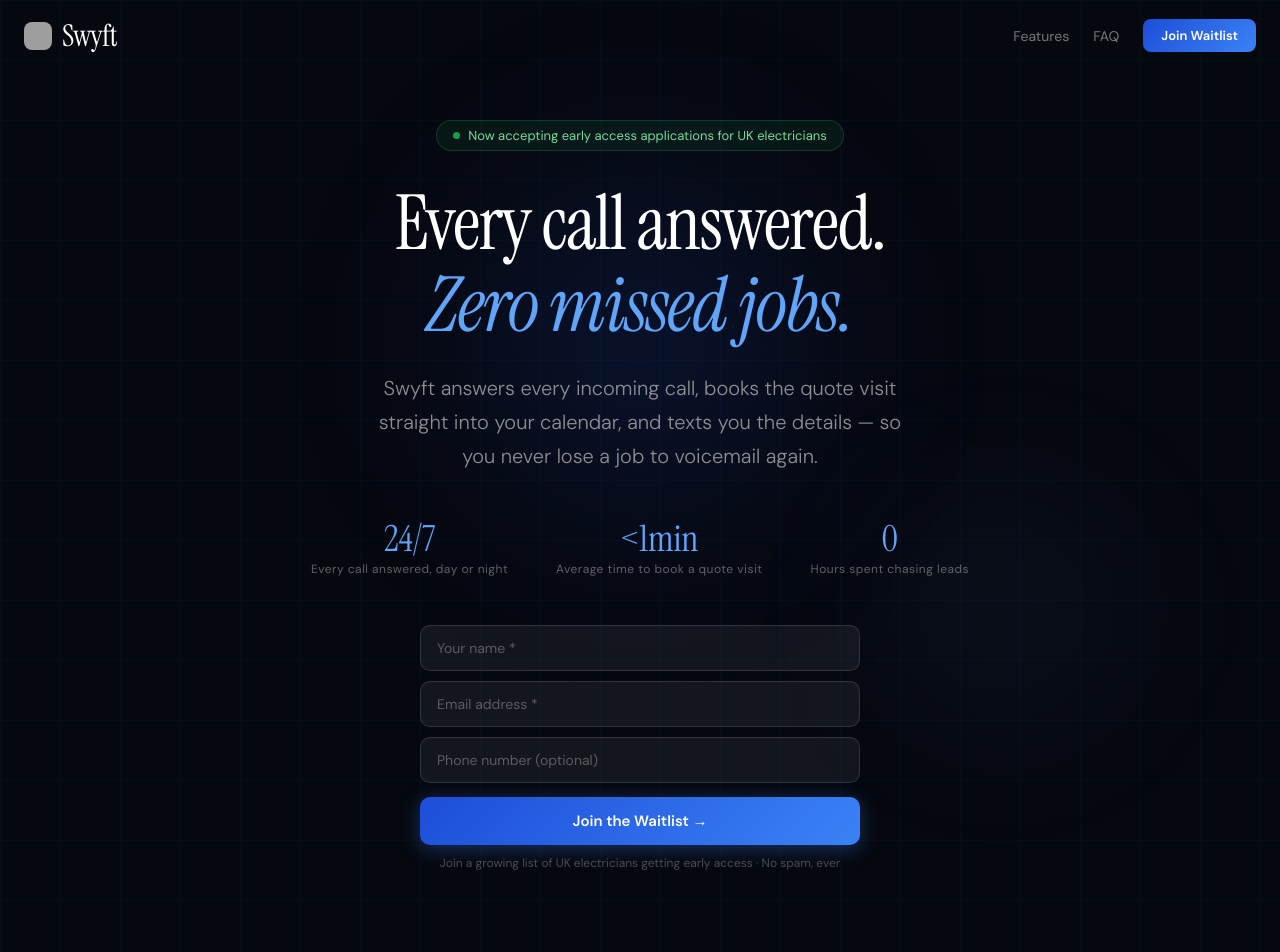
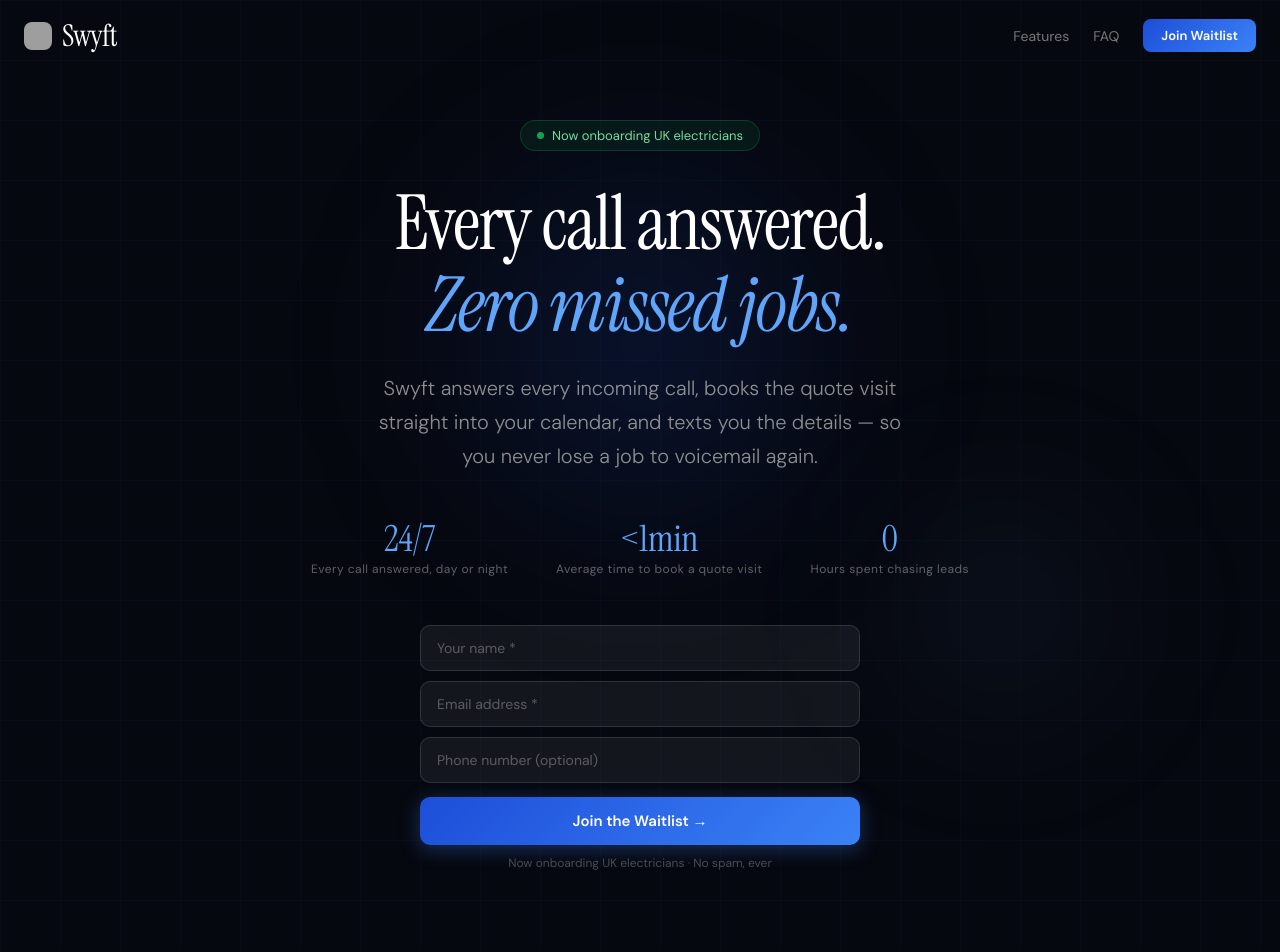
Before and after one commit to owen-ship-it/chargeflow-landing, a React (Vite) app: page / in a window 1280 px wide. Shown: the top 952 px of the page. Built offline with nearby package versions, Linux system fonts and the light colour scheme; grey boxes are pictures that could not be loaded.

Commit message:
Update App.jsx

```diff
--- a/src/App.jsx
+++ b/src/App.jsx
@@ -100,7 +100,7 @@
         <div style={{ maxWidth: 760, width: "100%", textAlign: "center", position: "relative" }}>
           <div style={{ display: "inline-flex", alignItems: "center", gap: 8, background: "rgba(34,197,94,0.08)", border: "1px solid rgba(34,197,94,0.2)", borderRadius: 20, padding: "6px 16px", marginBottom: 32, fontSize: 13, color: "rgba(134,239,172,0.9)" }}>
             <span style={{ width: 7, height: 7, borderRadius: "50%", background: "#22c55e", display: "inline-block", animation: "pulse 2s infinite" }} />
-            Now accepting early access applications for UK electricians
+            Now onboarding UK electricians
           </div>
           <h1 style={{ fontFamily: "'Instrument Serif', serif", fontSize: "clamp(42px,8vw,76px)", fontWeight: 400, lineHeight: 1.08, letterSpacing: "-0.02em", color: "#fff", marginBottom: 24 }}>
             Every call answered.<br />
@@ -125,14 +125,14 @@
                 <input className="form-input" type="tel" placeholder="Phone number (optional)" value={phone} onChange={(e) => setPhone(e.target.value)} />
                 <button type="submit" className="waitlist-btn">Join the Waitlist →</button>
                 <div style={{ fontSize: 12, color: "rgba(232,230,224,0.3)", textAlign: "center" }}>
-                  Join a growing list of UK electricians getting early access · No spam, ever
+                  Now onboarding UK electricians · No spam, ever
                 </div>
               </form>
             ) : (
               <div style={{ background: "rgba(34,197,94,0.08)", border: "1px solid rgba(34,197,94,0.2)", borderRadius: 14, padding: "24px 32px" }}>
                 <div style={{ fontSize: 24, marginBottom: 8 }}>🎉</div>
                 <div style={{ fontSize: 18, fontWeight: 600, color: "#fff", marginBottom: 6 }}>You're on the list</div>
-                <div style={{ fontSize: 14, color: "rgba(232,230,224,0.5)", lineHeight: 1.6 }}>We'll be in touch shortly with early access details.</div>
+                <div style={{ fontSize: 14, color: "rgba(232,230,224,0.5)", lineHeight: 1.6 }}>We'll be in touch shortly with details.</div>
               </div>
             )}
           </div>
@@ -232,7 +232,7 @@
             <span style={{ fontStyle: "italic", color: "#60a5fa" }}>jobs to voicemail?</span>
           </h2>
           <p style={{ fontSize: 16, color: "rgba(232,230,224,0.5)", marginBottom: 36, lineHeight: 1.6 }}>
-            Join a growing list of UK electricians getting early access to Swyft.
+            Onboarding UK electricians now.
           </p>
           {!submitted ? (
             <form onSubmit={handleSubmit} style={{ display: "flex", flexDirection: "column", gap: 10, maxWidth: 440, margin: "0 auto" }}>
```
